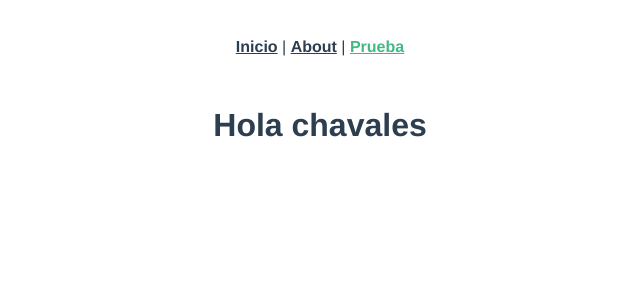
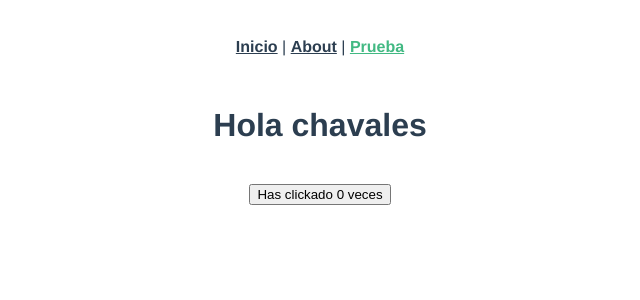
Before and after one commit to daranaboza/pruebavue, a Vue app: page /prueba in a window 1280 px wide. Shown: the top 300 px of the page, without its empty margins (320-960 px from the left). Built offline with nearby package versions, Linux system fonts and the light colour scheme.

Commit message:
Second commit

```diff
--- a/src/views/PruebaView.vue
+++ b/src/views/PruebaView.vue
@@ -2,12 +2,36 @@
 <template>
   <div>
     <h1>Hola chavales</h1>
+    <br>
+<!--    Al usar 'v-bind:' o ':' en un atributo html, las variables de JS no hacen falta ponerlas entre "{{}}"-->
+<!--    @ == v-on => @mouseover == v-on:mouseover-->
+<!--    : == v-bind:atributo- => :href="value" == v-bind:href="value"-->
+<!--    Mas info => https://es.vuejs.org/v2/guide/events.html -->
+    <input @click="sumaAlBoton" type="button" :value="'Has clickado '+ numeroVeces +' veces'">
+
   </div>
 </template>
 
 <script>
 export default {
-  name: "PruebaView"
+  name: "PruebaView",
+  data(){
+    return{
+      numeroVeces:0
+    }
+  },
+  //Aqí se declaran los métodos o funciones
+  methods:{
+    sumaAlBoton:function (){
+      this.numeroVeces+=1
+    }
+  },
+  //Otro "tipo de funciones" la mayor diferencia es que sus resultados se cachean y solo se ejecutan cuando ha habido un cambio en sus propiedades
+  //Nota: Se puede observar en algunas ocasiones que se usa como si fuera la propiedad "data"
+  // Mas info=> https://es.vuejs.org/v2/guide/computed.html
+  computed:{
+
+  }
 }
 </script>
 
```
